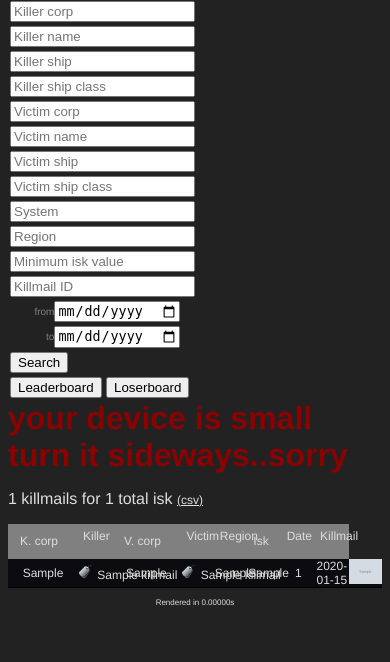
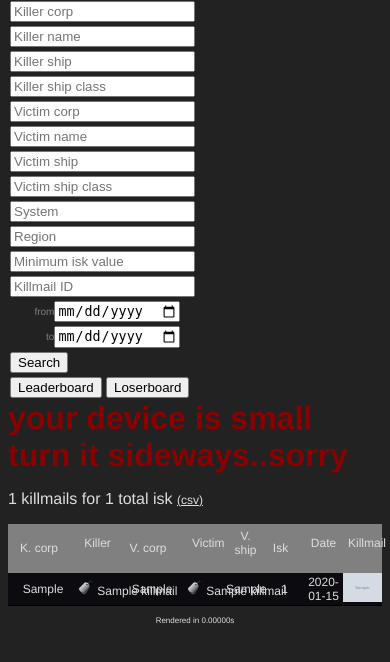
Before and after one commit to tylerkerr/marioparse, a Flask app: page /search in a window 390 px wide. Shown: the part 65-727 px from the top of the page. Run offline with Flask 3, Linux system fonts and the light colour scheme; tables that the repository leaves empty hold one stand-in row (values such as "Sample post"); grey boxes marked "Sample" are stand-in pictures.

Commit message:
bugfix mobile column hiding

```diff
--- a/mvweb/templates/tablehead.html
+++ b/mvweb/templates/tablehead.html
@@ -6,11 +6,11 @@
         <th class="hideonmobile" width="50px" role="columnheader" data-sort-method='default'>K. class</th>
         <th role="columnheader" width="60px">V. corp</th>
         <th role="columnheader">Victim</th>
-        <th class="hideonmobile" role="columnheader">V. ship</th>
+        <th role="columnheader">V. ship</th>
         <th class="hideonmobile" width="50px" class="iconcolumn" role="columnheader">V. class</th>
         <th class="hideonmobile" role="columnheader">System</th>
         <!-- <th role="columnheader">Constellation</th> -->
-        <th role="columnheader">Region</th>
+        <th class="hideonmobile" role="columnheader">Region</th>
         <th role="columnheader">Isk</th>
         <!-- <th role="columnheader">Damage</th> -->
         <!-- <th role="columnheader">Participants</th> -->
--- a/mvweb/templates/tablerow.html
+++ b/mvweb/templates/tablerow.html
@@ -34,7 +34,7 @@
         {{ km['victim_ship_category']|lower }}.png"></a></td>
     <td class="hideonmobile" ><a href="/search?system={{ km['system'] }}" class="tablelink">{{ '' if not km['system'] else km['system']}}</a></td>
     <!-- <td>{{ km['constellation'] }}</td> -->
-    <td class="{{ km['system']|get_system_sec }}{{ ' hideonmobile' if request.path == '/' else '' }}"><a href="/search?region={{ km['region'] }}" class="tablelink">{{ '' if not km['region'] else km['region']}}</a></td>
+    <td class="{{ km['system']|get_system_sec }} hideonmobile"><a href="/search?region={{ km['region'] }}" class="tablelink">{{ '' if not km['region'] else km['region']}}</a></td>
     <td{%- if km['isk'] > 5000000000 %}
         class="hugekill"
         {% elif km['isk'] > 1000000000 %}
```
